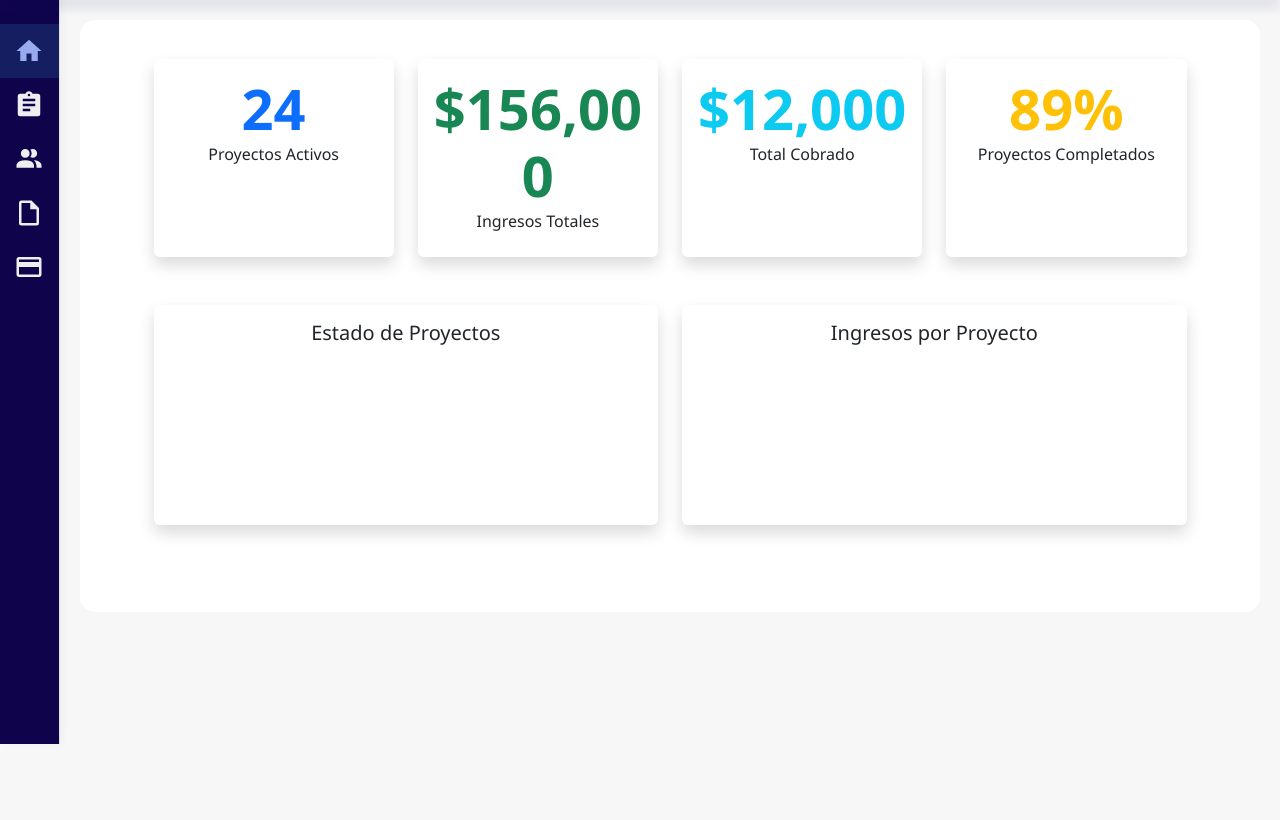
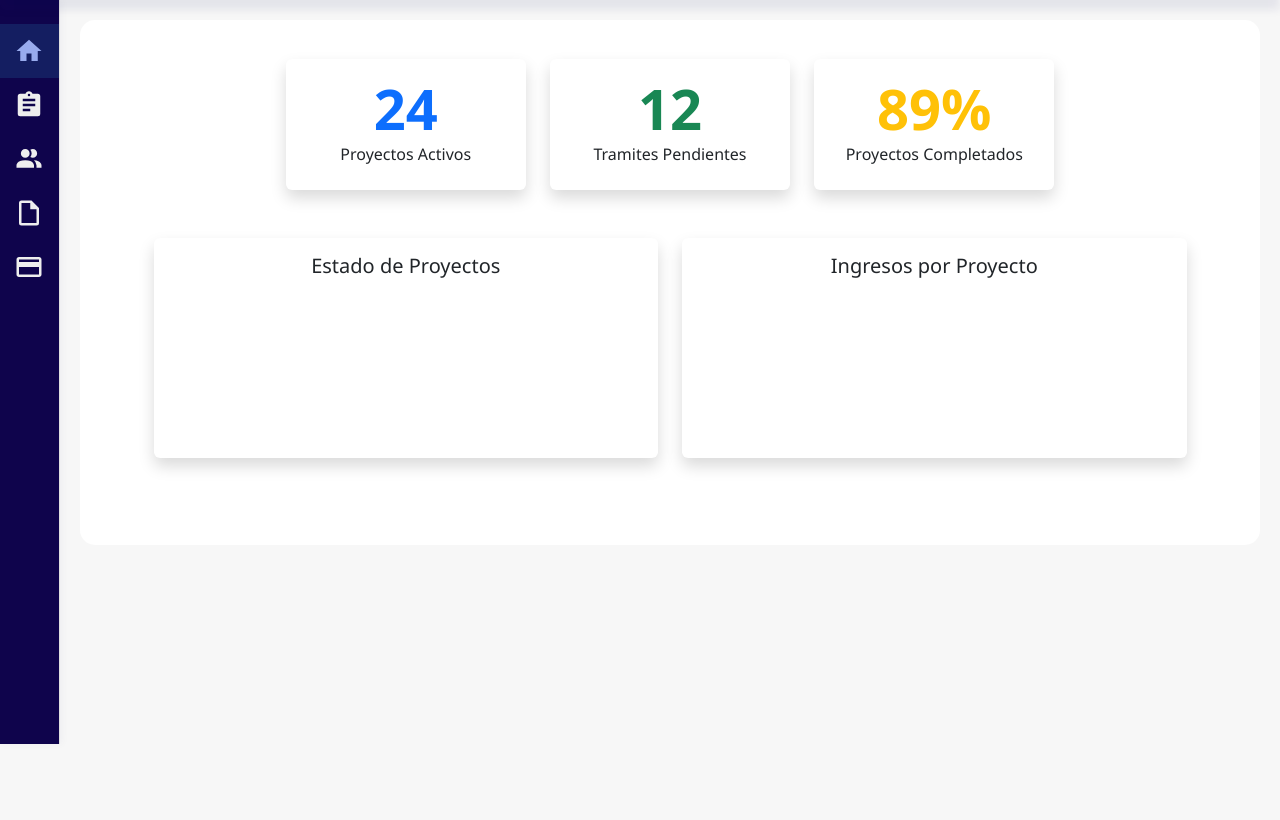
Before and after one commit to WilliamOG28/SCAYFLOW, a Django app: page / in a window 1280 px wide. Shown: the part 56-876 px from the top of the page. Run offline with Django 5.2, Linux system fonts and the light colour scheme; a map, chart or similar area stays blank.

Commit message:
Diseño de template de inicio

```diff
--- a/SCAY/Proyectos/static/css/index_style.css
+++ b/SCAY/Proyectos/static/css/index_style.css
@@ -42,8 +42,7 @@ body {
 .container {
     background-color: white;
     border-radius: 15px;
-    /* Quitar height fijo para adaptabilidad, pero si lo necesitas para debug, déjalo temporalmente */
-    /* height: 200px; */
+    height: 100%;
     margin-top: calc(var(--navbar-height) + 20px); /* Espacio debajo de la navbar */
     margin-left: calc(var(--sidebar-width) + 20px); /* Espacio a la derecha del sidebar */
     margin-right: 20px;
--- a/SCAY/Proyectos/templates/base.html
+++ b/SCAY/Proyectos/templates/base.html
@@ -123,17 +123,8 @@
                         <div class="col-12 col-sm-6 col-lg-3">
                             <div class="card border-0 shadow h-100">
                                 <div class="card-body text-center">
-                                    <div class="display-4 fw-bold text-success" id="kpiIngresosTotales">$156,000</div>
-                                    <div class="card-title">Ingresos Totales</div>
-                                </div>
-                            </div>
-                        </div>
-                        <!-- KPI: Total Cobrado -->
-                        <div class="col-12 col-sm-6 col-lg-3">
-                            <div class="card border-0 shadow h-100">
-                                <div class="card-body text-center">
-                                    <div class="display-4 fw-bold text-info" id="kpiTotalCobrado">$12,000</div>
-                                    <div class="card-title">Total Cobrado</div>
+                                    <div class="display-4 fw-bold text-success" id="kpiIngresosTotales">12</div>
+                                    <div class="card-title">Tramites Pendientes</div>
                                 </div>
                             </div>
                         </div>
```
